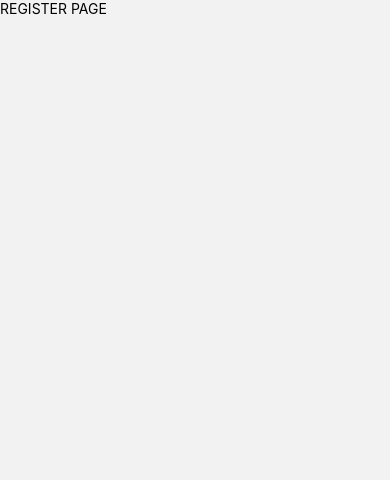
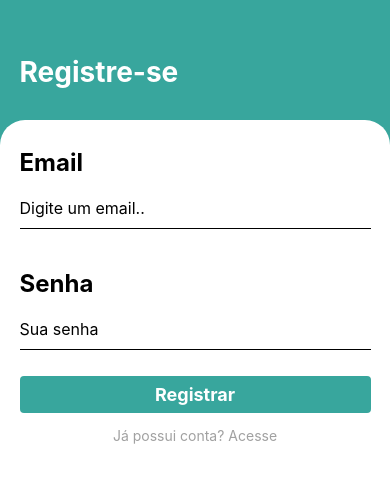
Before and after one commit to victor-vidal/amigos-do-bairro, a React Native app in the folder frontend/: screen /Register in a window 390 px wide. Shown: the top 480 px of the page. Built offline with nearby package versions, Linux system fonts and the light colour scheme.

Commit message:
user registration screen added

```diff
--- a/frontend/src/pages/Register/index.js
+++ b/frontend/src/pages/Register/index.js
@@ -1,10 +1,99 @@
-import React from 'react';
-import { View, Text } from 'react-native';
+import React, { useState } from "react";
+import {
+  View,
+  Text,
+  Alert,
+  TextInput,
+  TouchableOpacity,
+} from "react-native";
+
+import * as Animatable from "react-native-animatable";
+
+import { useNavigation } from "@react-navigation/native";
+
+import { styles } from "./styles.js";
 
 const Register = () => {
+  const [email, setEmail] = useState("");
+  const [password, setPassword] = useState("");
+
+  const navigation = useNavigation();
+
+  const handleSubmit = async () => {
+    try {
+      const response = await fetch("http://127.0.0.1:8000/users", {
+        method: "POST",
+        headers: {
+          "Content-Type": "application/json"
+        },
+        body: JSON.stringify({
+          email: email,
+          password: password
+        })
+      });
+
+      if (response.ok) {
+        navigation.navigate("SignIn");
+      } else {
+        Alert.alert("Falha na criação", "Usuário informado inválido");
+      }
+    } catch (error) {
+      console.log(error);
+    }
+  }
+
   return (
-    <View>
-      <Text>REGISTER PAGE</Text>
+    <View style={styles.container}>
+      <Animatable.View
+        animation={"fadeInLeft"}
+        delay={500}
+        style={styles.containerHeader}
+      >
+        <Text style={styles.message}>
+          Registre-se
+        </Text>
+      </Animatable.View>
+
+      <Animatable.View
+        animation={"fadeInUp"}
+        delay={500}
+        style={styles.containerForm}
+      >
+        <Text style={styles.title}>Email</Text>
+        <TextInput
+          autoCapitalize="none"
+          autoCorrect={false}
+          placeholder='Digite um email..'
+          style={styles.input}
+          onChangeText={emailInput => setEmail(emailInput)}
+        />
+
+        <Text style={styles.title}>Senha</Text>
+        <TextInput
+          secureTextEntry={true}
+          placeholder='Sua senha'
+          style={styles.input}
+          onChangeText={passwordInput => setPassword(passwordInput)}
+        />
+
+        <TouchableOpacity
+          style={styles.button}
+          onPress={() => handleSubmit()}
+        >
+          <Text style={styles.buttonText}>Registrar</Text>
+        </TouchableOpacity>
+
+        <TouchableOpacity
+          style={styles.buttonRegister}
+          onPress={() => navigation.navigate('SignIn')}
+        >
+          <Text style={styles.buttonRegisterText}>
+            Já possui conta? Acesse
+          </Text>
+        </TouchableOpacity>
+
+      </Animatable.View>
+
     </View>
   );
 }
--- /dev/null
+++ b/frontend/src/pages/Register/styles.js
@@ -0,0 +1,61 @@
+import { StyleSheet } from "react-native";
+
+const styles = StyleSheet.create({
+    container: {
+        flex: 1,
+        backgroundColor: '#38A69D'
+    },
+    containerHeader: {
+        marginTop: '14%',
+        marginBottom: '8%',
+        paddingStart: '5%'
+    },
+    message: {
+        fontSize: 28,
+        fontWeight: 'bold',
+        color: '#FFF'
+    },
+    containerForm: {
+        flex: 1,
+        backgroundColor: '#FFF',
+        borderTopLeftRadius: 25,
+        borderTopRightRadius: 25,
+        paddingStart: '5%',
+        paddingEnd: '5%'
+    },
+    title: {
+        fontSize: 24,
+        fontWeight: 'bold',
+        marginTop: 28,
+        marginBottom: 12
+    },
+    input: {
+        borderBottomWidth: 1,
+        height: 40,
+        marginBottom: 12,
+        fontSize: 16
+    },
+    button: {
+        backgroundColor: '#38A69D',
+        borderRadius: 4,
+        paddingVertical: 8,
+        width: '100%',
+        alignItems: 'center',
+        justifyContent: 'center',
+        marginTop: 14
+    },
+    buttonText: {
+        fontSize: 18,
+        color: '#FFF',
+        fontWeight: 'bold'
+    },
+    buttonRegister: {
+        margin: 14,
+        alignSelf: 'center'
+    },
+    buttonRegisterText: {
+        color: '#A1A1A1',
+    }
+});
+
+export { styles };
--- a/frontend/src/pages/SignIn/index.js
+++ b/frontend/src/pages/SignIn/index.js
@@ -19,10 +19,9 @@ const SignIn = () => {
 
   const navigation = useNavigation();
 
-  // https://stackoverflow.com/questions/60639983/react-native-expo-fetch-throws-network-request-failed
   const handleSubmit = async () => {
     try {
-      const response = await fetch("http://localhost:8000/auth", {
+      const response = await fetch("http://127.0.0.1:8000/auth/token", {
         method: "POST",
         headers: {
           "Content-Type": "application/x-www-form-urlencoded"
@@ -34,12 +33,13 @@ const SignIn = () => {
       });
 
       if (response.ok) {
-        const data = response.json();
-        Alert.alert("Successfull login", `Token: ${data.access_token}`);
+        const data = await response.json();
+        navigation.navigate("MainPage");
+      } else {
+        Alert.alert("Falha no login", "Credenciais inválidas");
       }
     } catch (error) {
       console.log(error);
-      Alert.alert("Failed to login", "Invalid credentials");
     }
   }
 
@@ -62,6 +62,8 @@ const SignIn = () => {
       >
         <Text style={styles.title}>Email</Text>
         <TextInput
+          autoCapitalize="none"
+          autoCorrect={false}
           placeholder='Digite um email..'
           style={styles.input}
           onChangeText={emailInput => setEmail(emailInput)}
@@ -69,6 +71,7 @@ const SignIn = () => {
 
         <Text style={styles.title}>Senha</Text>
         <TextInput
+          secureTextEntry={true}
           placeholder='Sua senha'
           style={styles.input}
           onChangeText={passwordInput => setPassword(passwordInput)}
```
